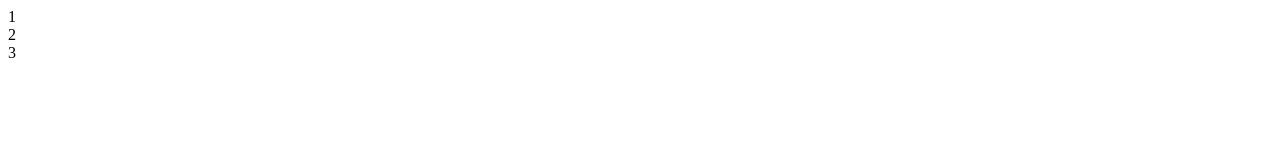
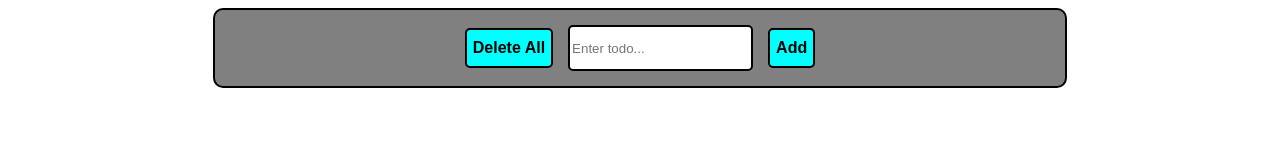
Before and after one commit to TMS-FrontEnd/course_JavaScript, a plain HTML site: page lesson-9/index.html in a window 1280 px wide. Drawn offline with Linux system fonts and the light colour scheme.

Commit message:
add: lesson9

```diff
--- a/lesson-9/index.html
+++ b/lesson-9/index.html
@@ -5,12 +5,45 @@
   <meta http-equiv="X-UA-Compatible" content="IE=edge">
   <meta name="viewport" content="width=device-width, initial-scale=1.0">
   <title>Document</title>
+  <style>
+    header {
+      display: flex;
+      justify-content: center;
+    }
+    .container {
+      width: 800px;
+      border: 2px solid black;
+      border-radius: 10px 10px;
+      background-color: gray;
+      padding: 15px 25px;
+    }
+    form {
+      display: flex;
+      justify-content: center;
+      align-items: center;
+    }
+    button {
+      height: 40px;
+      font-weight: 600;
+      font-size: 16px;
+      cursor: pointer;
+      background-color: aqua;
+      border: 2px solid black;
+      border-radius: 5px 5px;
+    }
+    button:hover {
+      background-color: aquamarine;
+    }
+    input {
+      height: 40px;
+      margin: 0 15px;
+      border: 2px solid black;
+      border-radius: 5px 5px;
+    }
+  </style>
 </head>
 <body>
   <div id="app"></div>
-  <div id="a1" class="item" name="user" data-name="people">1</div>
-  <div id="a2" class="item" name="user" data-name="people">2</div>
-  <div id="a3" class="item-last" name="user" data-name="people">3</div>
-<script src="script.js"></script>
+  <script src="./index.js"></script>
 </body>
 </html>
--- /dev/null
+++ b/lesson-9/index.js
@@ -0,0 +1,30 @@
+const app = document.querySelector('#app')
+
+const header = document.createElement('header');
+const container = document.createElement('div');
+const form = document.createElement('form');
+const btDeleteAll = document.createElement('button');
+const input = document.createElement('input');
+const btAdd = document.createElement('button');
+
+app.insertAdjacentElement('afterbegin', header)
+header.insertAdjacentElement('afterbegin', container)
+container.insertAdjacentElement('afterbegin', form)
+
+form.insertAdjacentElement('afterbegin', btAdd)
+form.insertAdjacentElement('afterbegin', input)
+form.insertAdjacentElement('afterbegin', btDeleteAll)
+
+container.className = 'container'
+btDeleteAll.innerHTML = 'Delete All'
+btDeleteAll.className = 'button'
+btAdd.className = 'button'
+btAdd.innerHTML = 'Add'
+
+btAdd.addEventListener('click', (e) => {
+  e.preventDefault()
+  e.target.style.color = "red"
+})
+
+input.type = 'text'
+input.placeholder = 'Enter todo...'
```
Also changed, not shown: lesson-9/script.js (+0 -8 lines).
